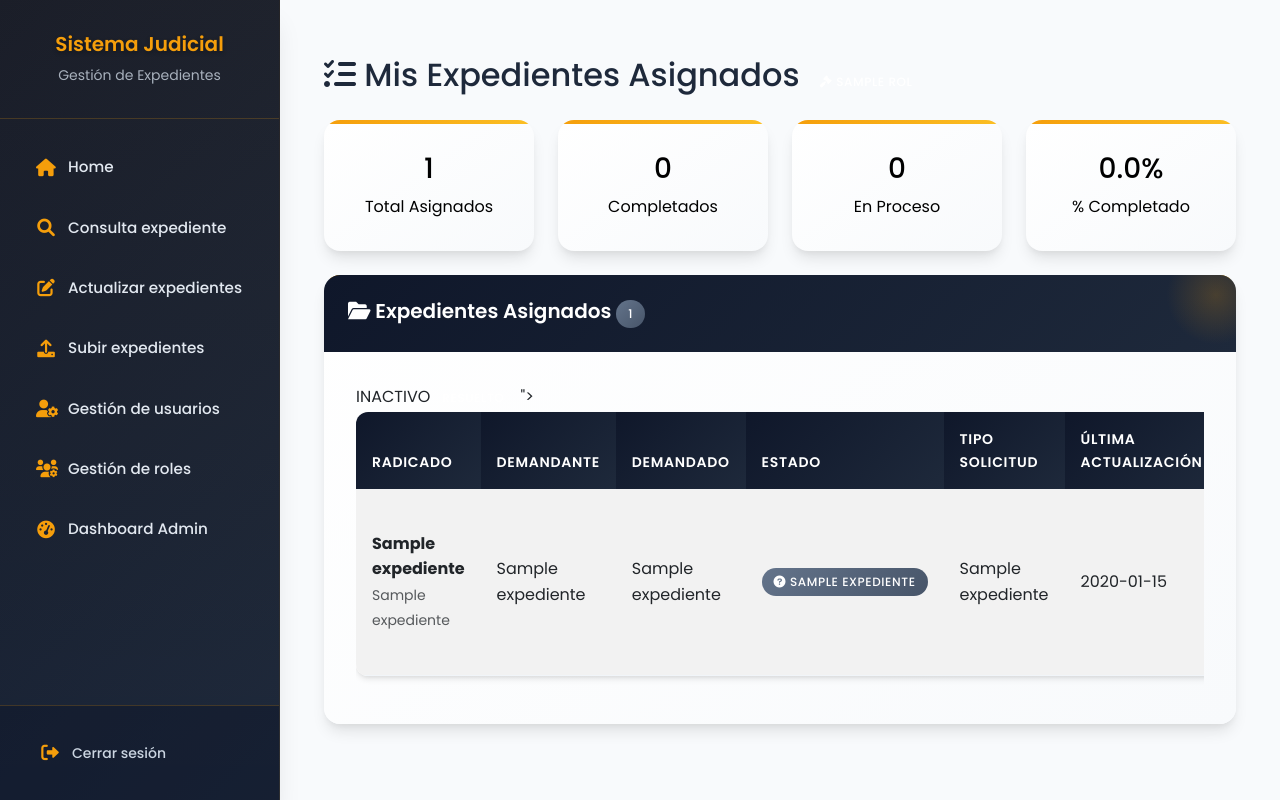
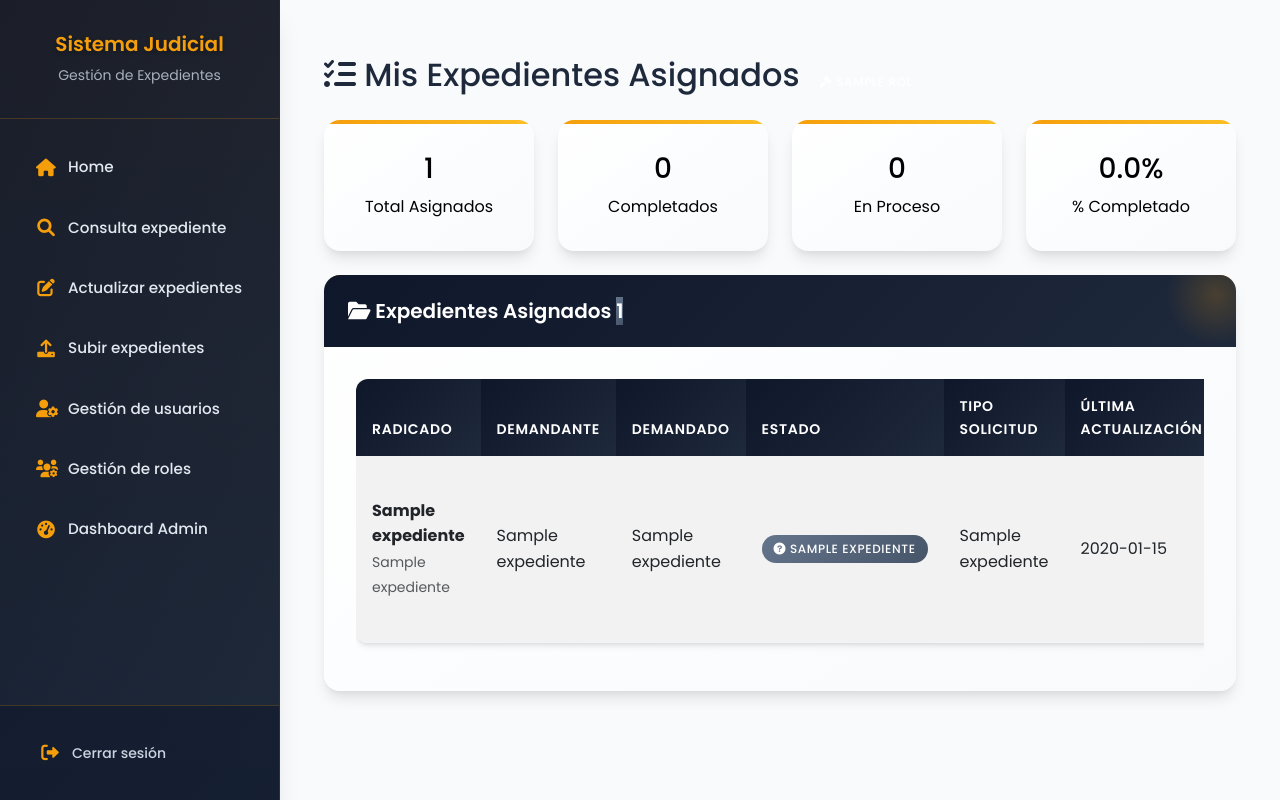
Before and after one commit to EdwinFigueroa2003/App_juzgado, a Flask app: page /asignacion in a window 1280 px wide. Run offline with Flask 3, Linux system fonts and the light colour scheme; the visitor is signed in with stand-in values (Sample User, id 1); a database or web service that is not in the repository returns one stand-in record (values such as "Sample title"); some libraries are stand-ins or nearby versions.

Commit message:
Detalles

```diff
--- a/app_juzgado/templates/asignacion.html
+++ b/app_juzgado/templates/asignacion.html
@@ -131,7 +131,7 @@
                     <h5 class="mb-0">
                         <i class="fas fa-folder-open"></i> Expedientes Asignados
                         {% if expedientes %}
-                            <span class="badge badge-secondary ml-2">{{ expedientes|length }}</span>
+                            <span class="badge-secondary ml-2">{{ expedientes|length }}</span>
                         {% endif %}
                     </h5>
                 </div>
@@ -154,16 +154,7 @@
                             </thead>
                             <tbody>
                                 {% for expediente in expedientes %}
-                                <tr class="expediente-row" data-estado="{% if expediente.estado_principal and expediente.estado_adicional %}
-                                        <span class="badge badge-success">{{ expediente.estado_principal }}</span>
-                                        <span class="badge badge-info">{{ expediente.estado_adicional }}</span>
-                                    {% elif expediente.estado_principal %}
-                                        <span class="badge badge-success">{{ expediente.estado_principal }}</span>
-                                    {% elif expediente.estado_adicional %}
-                                        <span class="badge badge-info">{{ expediente.estado_adicional }}</span>
-                                    {% else %}
-                                        <span class="badge badge-secondary">{{ expediente.estado_actual or 'Sin estado' }}</span>
-                                    {% endif %}">
+                                <tr class="expediente-row" data-estado="{{ expediente.estado_actual or '' }}">
                                     <td>
                                         <strong>{{ expediente.radicado_corto or expediente.radicado_completo[:15] + '...' if expediente.radicado_completo and expediente.radicado_completo|length > 15 else expediente.radicado_completo }}</strong>
                                         {% if expediente.radicado_completo and expediente.radicado_corto %}
@@ -248,17 +239,7 @@
                     <div class="text-center py-5">
                         <i class="fas fa-folder-open fa-3x text-muted mb-3"></i>
                         <h5>No tienes expedientes asignados</h5>
-                        <!-- {% if not usuario or not usuario.rol %}
-                            <p class="text-muted">Necesitas tener un rol asignado para ver expedientes.</p>
-                            <a href="{{ url_for('idvistaroles.vista_roles') }}" class="btn btn-primary">
-                                <i class="fas fa-user-cog"></i> Gestionar Roles
-                            </a>
-                        {% else %} -->
-                            <p class="text-muted">Los expedientes asignados a ti como {{ usuario.rol }} aparecerán aquí.</p>
-                            <!-- <a href="{{ url_for('idvistaexpediente.vista_expediente') }}" class="btn btn-primary">
-                                <i class="fas fa-search"></i> Buscar Expedientes
-                            </a> -->
-                        {% endif %}
+                        <p class="text-muted">Los expedientes asignados a ti como {{ usuario.rol }} aparecerán aquí.</p>
                     </div>
                     {% endif %}
                 </div>
```
Also changed, not shown: 1 other file.
